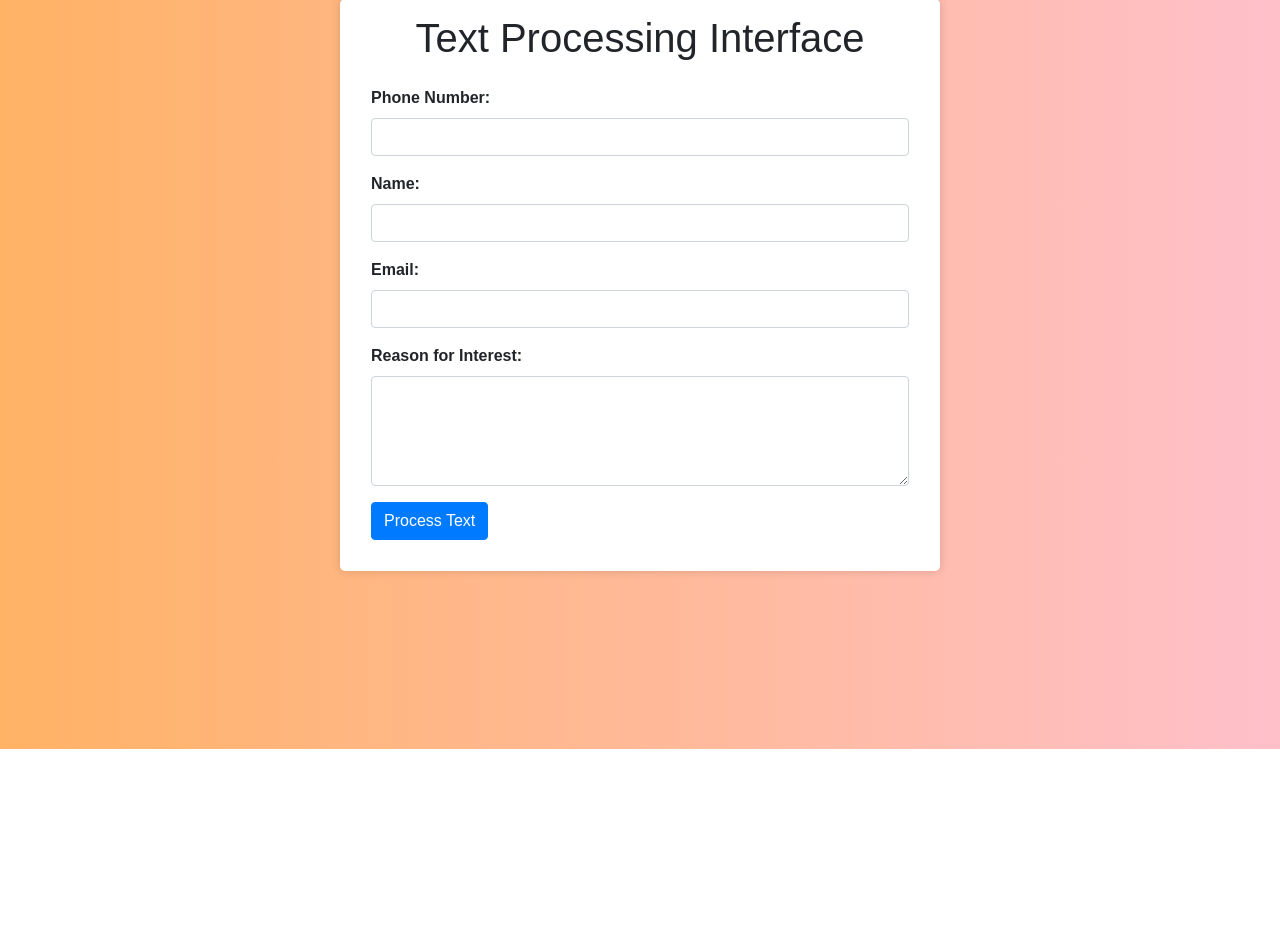
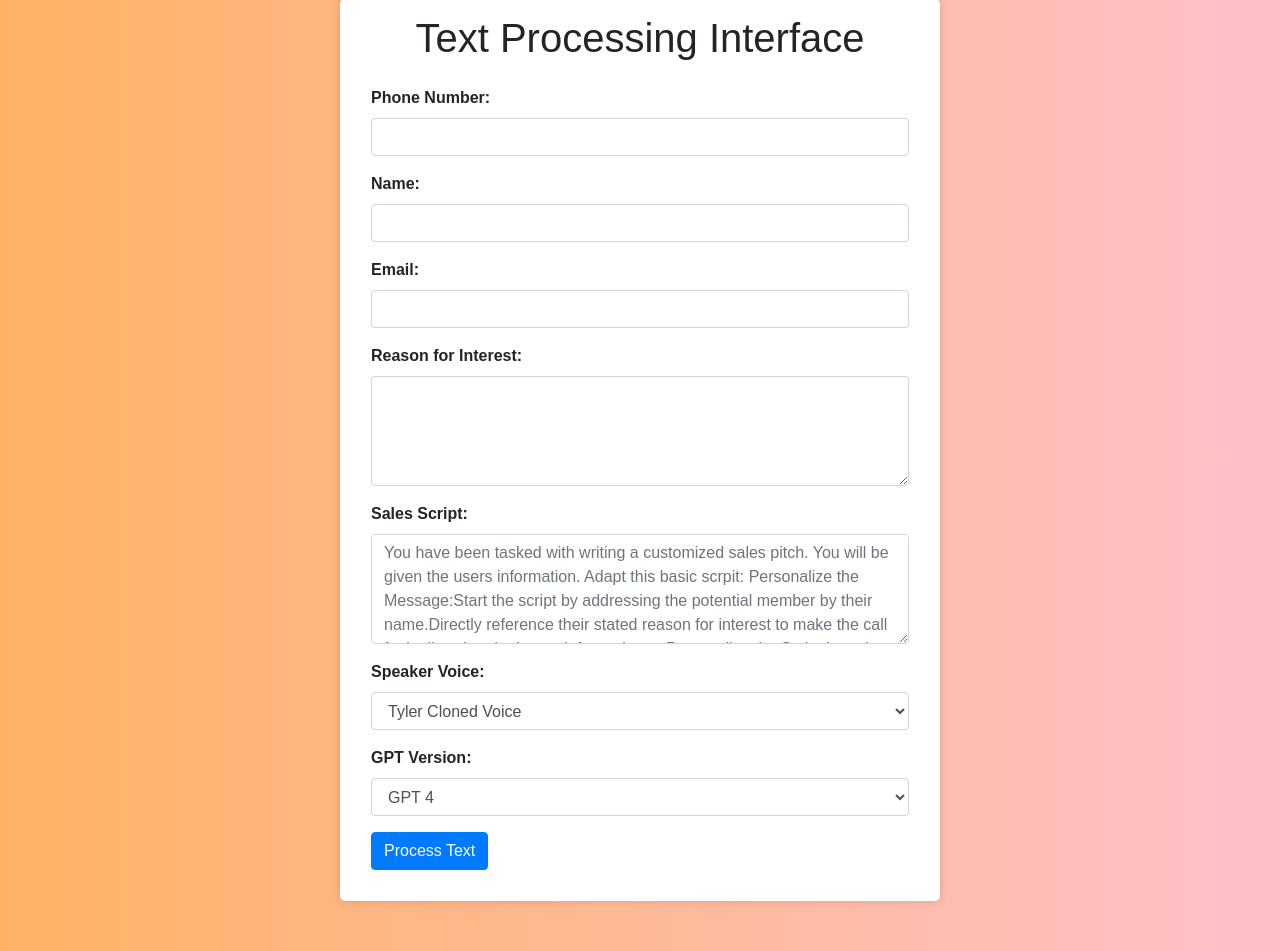
Before and after one commit to tmansmann0/PhoneLeadResponseAutomator, a Flask app: page / in a window 1280 px wide. Shown: the part 51-1002 px from the top of the page. Before the commit the page ends 800 px from the top, so only its background shows below. Run offline with Flask 3, Linux system fonts and the light colour scheme; some libraries are stand-ins or nearby versions.

Commit message:
Update index.html
Added new parts to the form

```diff
--- a/templates/index.html
+++ b/templates/index.html
@@ -53,6 +53,28 @@
                 <label for="submission_text">Reason for Interest:</label>
                 <textarea id="submission_text" name="submission_text" rows="4" class="form-control"></textarea>
             </div>
+            <!-- Sales Script Box -->
+            <div class="form-group">
+                <label for="sales_script">Sales Script:</label>
+                <textarea id="sales_script" name="sales_script" rows="4" class="form-control" placeholder="You have been tasked with writing a customized sales pitch. You will be given the users information. Adapt this basic scrpit: Personalize the Message:Start the script by addressing the potential member by their name.Directly reference their stated reason for interest to make the call feel tailored and relevant.Information to Personalize the Script:Location: Serenité is in the Pocono Mountains, Pennsylvania, ideal for those seeking a nature retreat or mountain adventure.Target Audience: Suitable for families, retirees, and anyone looking for a luxury escape or mountain home.Membership Benefits: Mention the one-time enrollment fee starting around $65K, which includes access to private residences, amenities, and concierge service.Unique Features: Highlight the combination of luxury amenities and home comforts, wellness focus with hydrotherapy spa, and access to year-round activities.Community Aspect: Stress the family-friendly atmosphere and the growing community of satisfied members.Closing the Call:Encourage them to take the next step to join the Serenité community, highlighting how it aligns with their interests and needs."></textarea>
+            </div>
+            <!-- Speaker Voice Dropdown -->
+            <div class="form-group">
+                <label for="speaker_voice">Speaker Voice:</label>
+                <select id="speaker_voice" name="speaker_voice" class="form-control">
+                    <option value="tsj8dpLic4UetZBjF9WU">Tyler Cloned Voice</option>
+                    <option value="xc4QPc6V39G77zvHrDEx">Generic Male</option>
+                    <option value="s5NPRXTWUDZoluaermE1">Generic Female</option>
+                </select>
+            </div>
+                        <div class="form-group">
+                <label for="GPT_SETTING">GPT Version:</label>
+                <select id="GPT_SETTING" name="GPT_SETTING" class="form-control">
+                    <option value="gpt_4">GPT 4</option>
+                    <option value="gpt-4-1106-preview">GPT 4 Turbo</option>
+                    <option value="gpt_3.5_turbo">GPT 3.5 Turbo</option>
+                </select>
+            </div>
             <input type="submit" value="Process Text" class="btn btn-primary">
         </form>
     </div>
```
